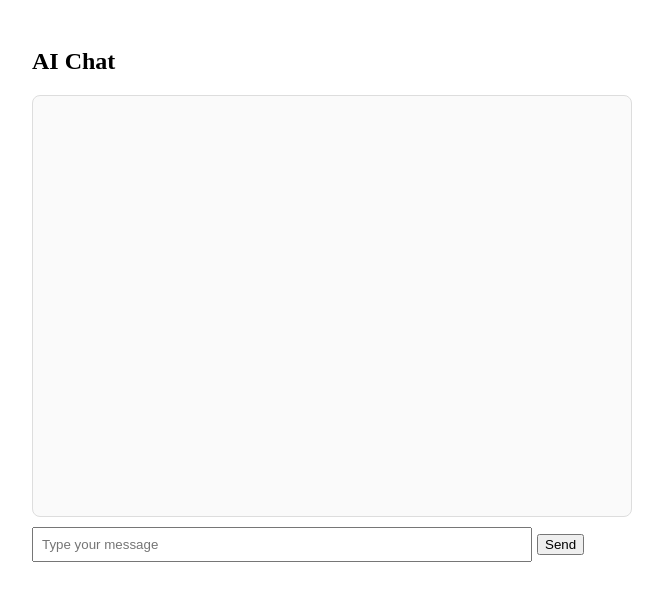
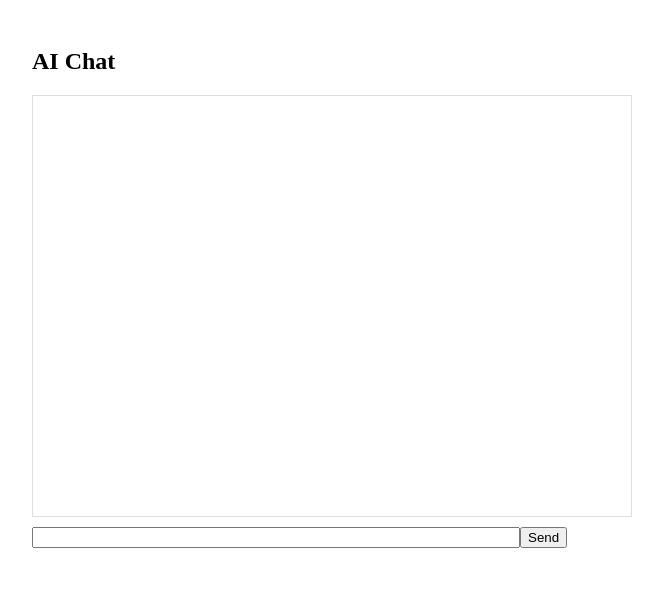
Before and after one commit to Siddaji/chat-frontend, a React (Vite) app: page / in a window 1280 px wide. Shown: the top 594 px of the page, without its empty margins (308-971 px from the left). Built offline with nearby package versions, Linux system fonts and the light colour scheme.

Commit message:
feat:chat app with streaming response

```diff
--- a/src/App.jsx
+++ b/src/App.jsx
@@ -4,7 +4,6 @@ function App() {
   const [message, setMessage] = useState("");
   const [messages, setMessages] = useState([]);
   const [loading, setLoading] = useState(false);
-  const [error, setError] = useState("");
 
   const bottomRef = useRef(null);
 
@@ -16,12 +15,10 @@ function App() {
     if (!message.trim() || loading) return;
 
     const updatedMessages = [...messages, { role: "user", text: message }];
+    setMessages(updatedMessages);
+    setMessage("");
+    setLoading(true);
 
-    setMessages(updatedMessages);
-    setLoading(true);
-    setError("");
-
-    try {
     const response = await fetch(
       `${import.meta.env.VITE_API_URL}/chat`,
       {
@@ -31,83 +28,65 @@ function App() {
       }
     );
 
-      if (!response.ok) {
-        throw new Error("Server error");
+    if (!response.body) {
+      setLoading(false);
+      return;
     }
 
-      const data = await response.json();
+    const reader = response.body.getReader();
+    const decoder = new TextDecoder();
 
-      setMessages(prev => [...prev, { role: "ai", text: data.reply }]);
-    } catch (err) {
-      setError("Failed to connect to AI");
-    } finally {
+    let aiText = "";
+    setMessages(prev => [...prev, { role: "ai", text: "" }]);
+
+    while (true) {
+      const { value, done } = await reader.read();
+      if (done) break;
+
+      aiText += decoder.decode(value, { stream: true });
+
+      setMessages(prev => {
+        const last = prev[prev.length - 1];
+        return [...prev.slice(0, -1), { ...last, text: aiText }];
+      });
+    }
+
     setLoading(false);
-      setMessage("");
-    }
   };
 
   return (
-    <div style={{ padding: "20px", maxWidth: "600px", margin: "auto" }}>
+    <div style={{ padding: 20, maxWidth: 600, margin: "auto" }}>
       <h2>AI Chat</h2>
 
       <div
         style={{
           border: "1px solid #ddd",
-          height: "400px",
-          padding: "10px",
+          height: 400,
+          padding: 10,
           overflowY: "auto",
-          borderRadius: "8px",
-          background: "#fafafa",
-          marginBottom: "10px",
+          marginBottom: 10,
         }}
       >
-        {messages.map((msg, index) => (
+        {messages.map((m, i) => (
           <div
-            key={index}
-            style={{
-              display: "flex",
-              justifyContent:
-                msg.role === "user" ? "flex-end" : "flex-start",
-            }}
+            key={i}
+            style={{ textAlign: m.role === "user" ? "right" : "left" }}
           >
-            <p
-              style={{
-                background:
-                  msg.role === "user" ? "#007bff" : "#e5e5e5",
-                color: msg.role === "user" ? "#fff" : "#000",
-                padding: "8px 12px",
-                borderRadius: "10px",
-                maxWidth: "70%",
-              }}
-            >
-              <b>{msg.role === "user" ? "You" : "AI"}:</b> {msg.text}
-            </p>
+            <b>{m.role === "user" ? "You" : "AI"}:</b> {m.text}
           </div>
         ))}
-
         {loading && <p>AI is typing...</p>}
-        <div ref={bottomRef}></div>
+        <div ref={bottomRef} />
       </div>
 
-      {error && <p style={{ color: "red" }}>{error}</p>}
-
       <input
-        type="text"
-        placeholder="Type your message"
         value={message}
-        onChange={(e) => setMessage(e.target.value)}
-        onKeyDown={(e) => {
-          if (e.key === "Enter") sendMessage();
-        }}
-        style={{
-          width: "80%",
-          padding: "8px",
-          marginRight: "5px",
-        }}
+        onChange={e => setMessage(e.target.value)}
+        onKeyDown={e => e.key === "Enter" && sendMessage()}
+        style={{ width: "80%" }}
       />
-
       <button onClick={sendMessage} disabled={loading}>
-        {loading ? "..." : "Send"}
+        Send
       </button>
     </div>
   );
```
Lines whose indentation alone changed are shown as unchanged.
